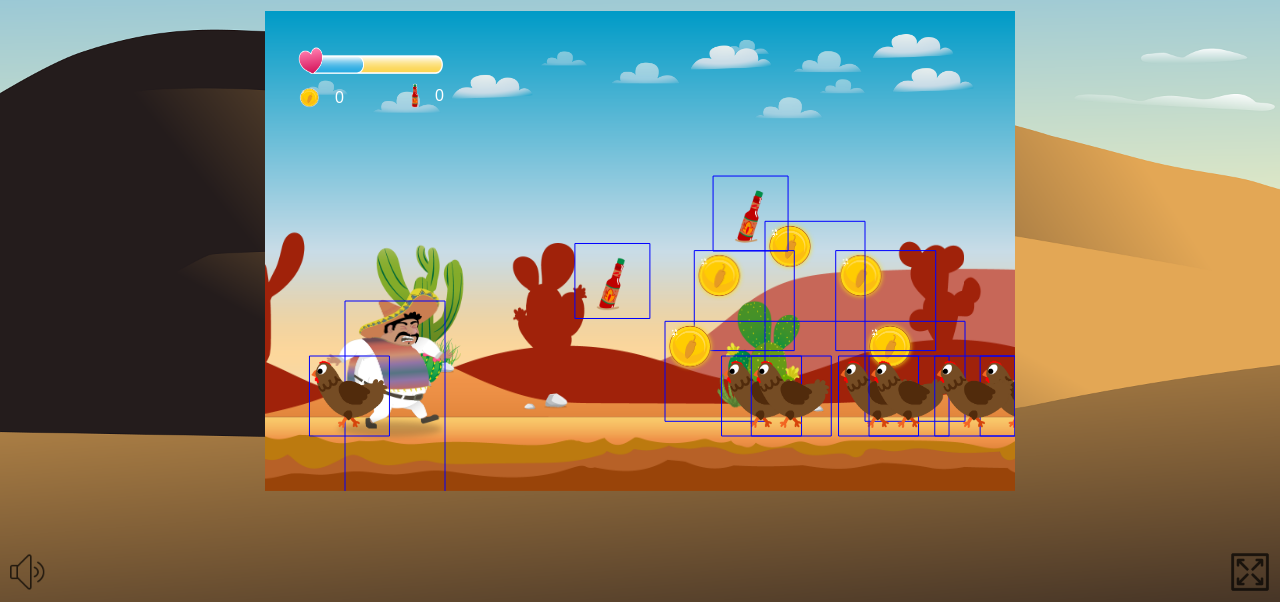
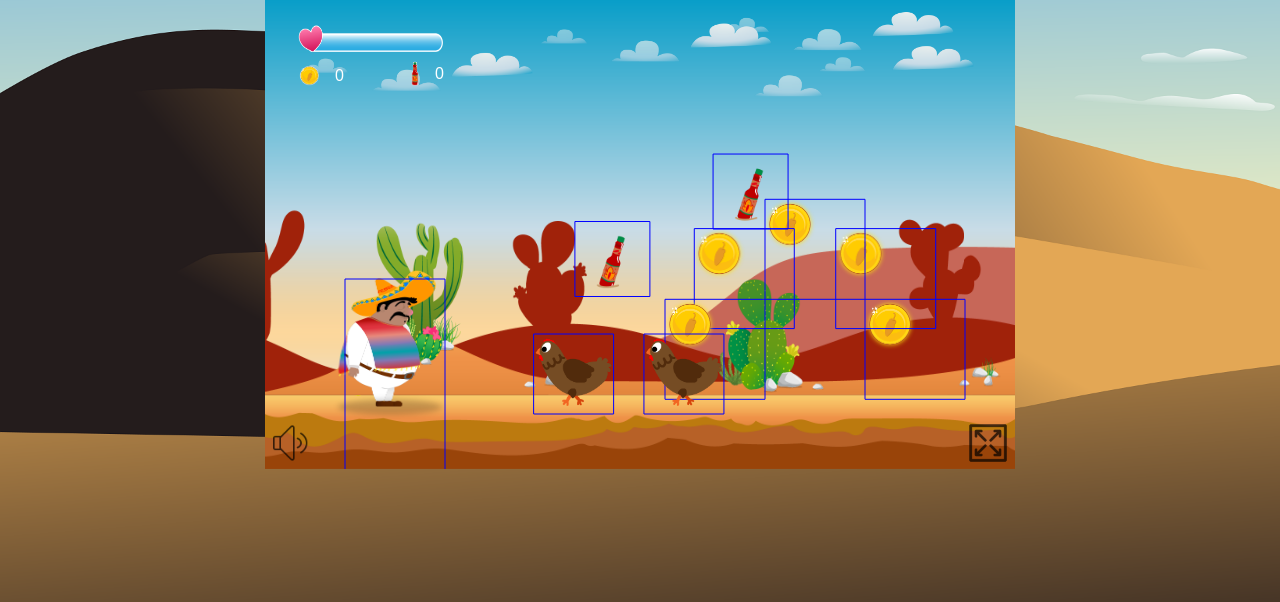
Before and after one commit to MertEfe96/El-Pollo-Loco, a plain HTML site: page index.html in a window 1280 px wide. Shown: the part 198-800 px from the top of the page. Drawn offline with Linux system fonts and the light colour scheme; animation ran at ten frames a second; a web font is replaced by a local one.

Commit message:
created generate chicken function to create space between mobs, added favicons, better integration of canvas menu

```diff
--- a/index.html
+++ b/index.html
@@ -19,24 +19,29 @@
     <script src="./models/character.class.js"></script>
     <script src="./js/game.js"></script>
     <script src="./levels/level1.js"></script>
+    <link rel="apple-touch-icon" sizes="180x180" href="./img/favicon/android-chrome-192x192.png">
+    <link rel="icon" type="image/png" sizes="32x32" href="./img/favicon/favicon-32x32.png">
+    <link rel="icon" type="image/png" sizes="16x16" href="./img/favicon/favicon-16x16.png">
+    <link rel="manifest" href="./img/favicon/site.webmanifest">
     <title>Game</title>
   </head>
   <body onload="init()">
     <h1>EL-POLLO-LOCO</h1>
 
-    <canvas id="canvas" width="750px" height="480px"> </canvas>
+    <div class="canvasDiv">
+      <canvas id="canvas" width="750px" height="480px"> </canvas>
+      <div class="canvasMenu">
+        <div class="volumeControl" onmouseover="showInput('volumeSlider')" onmouseleave="hideInput('volumeSlider')">
+        <img src="./img/11_Icons/Volume_Icon.png" class="volumeIcon" id="volumeIcon"alt="" onclick="muteGame()">
+        <input type="range" id="volumeSlider" min="0" max="1" step="0.01" value="0.5">
+      </div>
+      <img src="./img/11_Icons/Fullscreen.png" class="fullscreenIcon" onclick="fullscreen()">
+      </div>
 
+    </div>
     <div
       id="debug-overlay"
       <strong>Tasten:</strong> <span id="key-status">---</span>
     </div>
-
-    <div class="volumeControl" onmouseover="showInput('volumeSlider')" onmouseleave="hideInput('volumeSlider')">
-      <img src="./img/11_Icons/Volume_Icon.png" class="volumeIcon" id="volumeIcon"alt="" onclick="muteGame()">
-    <input type="range" id="volumeSlider" min="0" max="1" step="0.01" value="0.5">
-    </div>
-
-    <img src="./img/11_Icons/Fullscreen.png" class="fullscreenIcon" onclick="fullscreen()">
-
   </body>
 </html>
--- a/js/game.js
+++ b/js/game.js
@@ -46,6 +46,27 @@ function generateCoins(amount, minHorizontalDistance) {
   }
 
   return coins;
+}
+
+function generateChickens(amount, minHorizontalDistance) {
+  const chickens = [];
+  const boss = new Boss();
+  while (chickens.length < amount) {
+    const newChicken = new Chicken();
+    let tooClose = false;
+    for (let existing of chickens) {
+      const dx = Math.abs(existing.x - existing.width / 2 - (newChicken.x - newChicken.width / 2));
+      if (dx < minHorizontalDistance) {
+        tooClose = true;
+        break;
+      }
+    }
+    if (!tooClose) {
+      chickens.push(newChicken);
+    }
+  }
+  chickens.push(boss);
+  return chickens;
 }
 
 function generateCoinsInArc(centerX, centerY, radius, count) {
--- a/levels/level1.js
+++ b/levels/level1.js
@@ -1,6 +1,7 @@
 let arc1 = generateCoinsInArc(500, 250, 100, 5);
 let arc2 = generateCoinsInArc(1200, 200, 80, 5);
 let arc3 = generateCoinsInArc(1800, 220, 120, 5);
+let chicken = generateChickens(5, 100);
 let bottleArr = [new Bottle(), new Bottle(), new Bottle(), new Bottle(), new Bottle()];
 const allCollectables = arc1.concat(arc2, arc3, bottleArr);
 const start = -749;
@@ -30,18 +31,19 @@ const buildBg = () => {
 };
 
 const level1 = new Level(
-  [
-    new Chicken(),
-    new Chicken(),
-    new Chicken(),
-    new Chicken(),
-    new Chicken(),
-    new Chicken(),
-    new Chicken(),
-    new Chicken(),
-    new Chicken(),
-    new Boss(),
-  ],
+  // [
+  //   new Chicken(),
+  //   new Chicken(),
+  //   new Chicken(),
+  //   new Chicken(),
+  //   new Chicken(),
+  //   new Chicken(),
+  //   new Chicken(),
+  //   new Chicken(),
+  //   new Chicken(),
+  //   new Boss(),
+  // ]
+  chicken,
   [new Cloud(), new Cloud(), new Cloud(), new Cloud()],
   buildBg(),
   allCollectables
--- a/models/character.class.js
+++ b/models/character.class.js
@@ -154,11 +154,10 @@ class Character extends MovableObject {
     const bottle = new Bottle();
     bottle.x = this.x + (this.otherDirection ? -20 : this.width + 10);
     bottle.y = this.y + this.height / 1.8;
-    bottle.speedX = this.otherDirection ? -15 : 15;
+    bottle.speedX = this.otherDirection ? -5 : 5;
     bottle.otherDirection = this.otherDirection;
 
     this.world.level.thrownObjects.push(bottle);
-    bottle.throwBottle();
   }
 
   updateVolume() {
--- a/models/chicken.class.js
+++ b/models/chicken.class.js
@@ -8,7 +8,7 @@ class Chicken extends MovableObject {
 
   constructor() {
     super().loadImage("./img/3_enemies_chicken/chicken_normal/1_walk/1_w.png");
-    this.x = 250 + Math.random() * 1550;
+    this.x = 350 + Math.random() * 1550;
     this.height = 80;
     this.width = 80;
     this.y = 345;
--- a/style.css
+++ b/style.css
@@ -39,19 +39,23 @@ canvas {
   z-index: 1000;
 }
 
+.canvasMenu {
+  display: flex;
+  justify-content: space-between;
+  position: relative;
+  bottom: 50px;
+}
+
 .volumeControl {
   display: flex;
-  position: absolute;
-  bottom: 10px;
-  left: 10px;
   width: 120px;
-  z-index: 10;
   opacity: 0.7;
 }
 
 .volumeIcon {
   width: 40px;
   height: 40px;
+  margin-left: 8px;
 }
 
 #volumeSlider {
@@ -59,11 +63,8 @@ canvas {
 }
 
 .fullscreenIcon {
-  position: absolute;
-  bottom: 10px;
-  right: 10px;
   width: 40px;
   height: 40px;
-  z-index: 9999;
+  margin-right: 7px;
   opacity: 0.7;
 }
```
Also changed, not shown: img/favicon/android-chrome-192x192.png (added), img/favicon/android-chrome-512x512.png (added), img/favicon/apple-touch-icon.png (added), img/favicon/favicon-16x16.png (added), img/favicon/favicon-32x32.png (added), img/favicon/favicon.ico (added), img/favicon/site.webmanifest (added).
